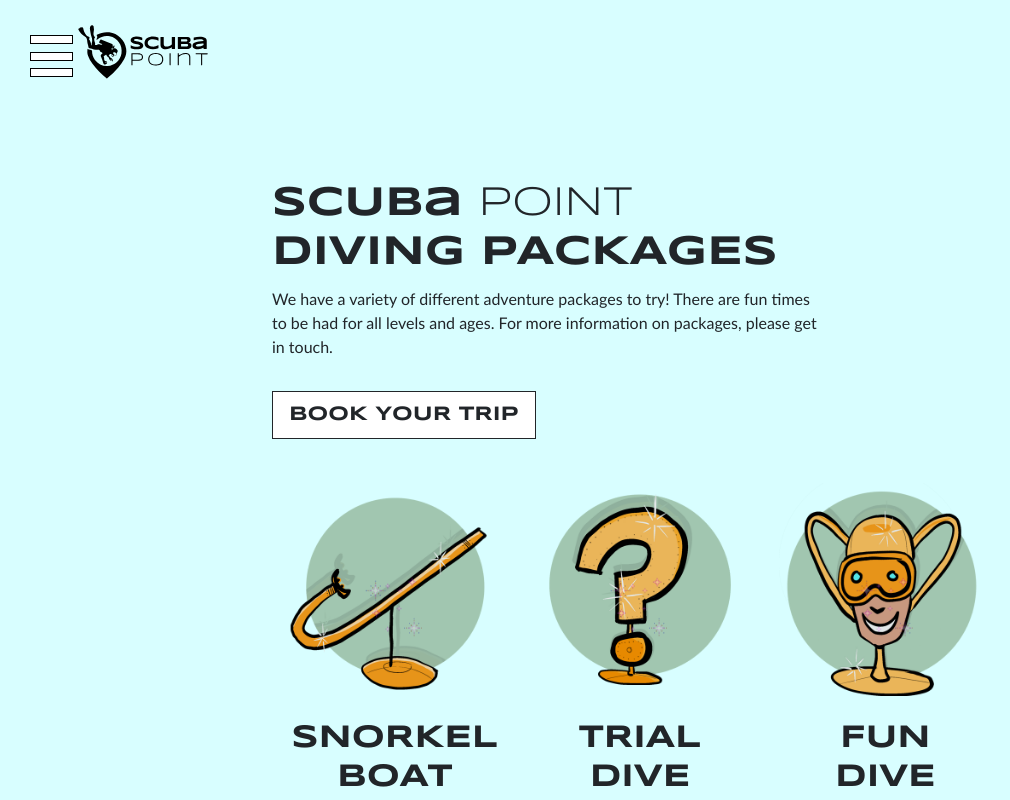
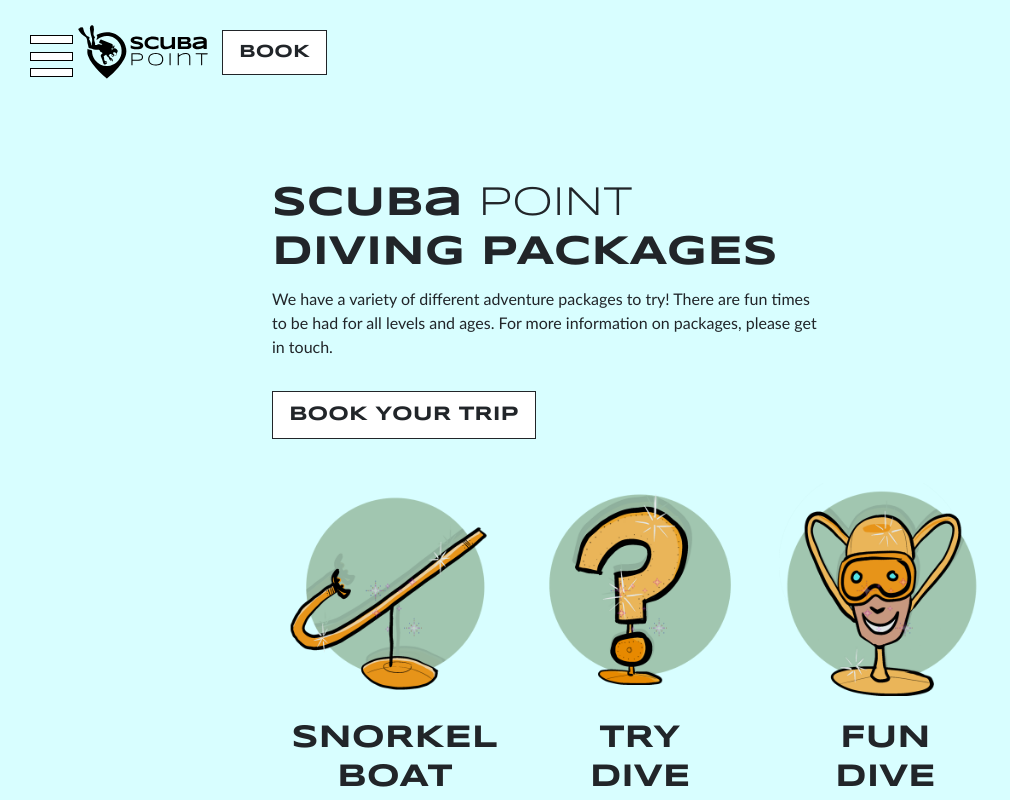
Before and after one commit to Artchibald/scuba-point, a React (Create React App) app: page /projects/scuba-point/packages in a window 1280 px wide. Shown: the top 800 px of the page, without its empty margins (0-1010 px from the left). Built offline with nearby package versions, Linux system fonts and the light colour scheme.

Commit message:
amends starting

```diff
--- a/src/assets/css/Nav.scss
+++ b/src/assets/css/Nav.scss
@@ -3,6 +3,21 @@
     position: absolute;
     top: 0;
     left: 0;
+    .nav_booking {
+        position: absolute;
+        top: 6px;
+        left: 170px;
+        @media (min-width: 660px) {
+            top: 30px;
+            left: 222px;
+        }
+        button {
+            font-size: 16px;
+            @media (min-width: 660px) {
+                font-size: 18px;
+            }
+        }
+    }
     img.logo {
         width: 96px;
         height: auto;
--- /dev/null
+++ b/src/assets/js/BookingsModalNav.tsx
@@ -0,0 +1,33 @@
+import React, { useState } from 'react';
+import Button from 'react-bootstrap/Button';
+import Modal from 'react-bootstrap/Modal';
+import BookingForm from "./BookingForm"
+import './../css/modal.scss'
+import 'bootstrap/dist/css/bootstrap.min.css';
+function BookingsModalNav() {
+ const [show, setShow] = useState(false);
+ const handleClose = () => setShow(false);
+ const handleShow = () => setShow(true);
+ return (
+  <>
+   <Button variant="primary" className="btn btn-outline-dark btn-lg" onClick={handleShow}>
+    BOOK
+   </Button>
+
+   <Modal
+    show={show}
+    onHide={handleClose}
+    keyboard={false}
+   >
+    <Modal.Header closeButton>
+     <Modal.Title><h2 className='mt-3'>BOOK NOW 🤿🎉</h2></Modal.Title>
+    </Modal.Header>
+    <Modal.Body>
+     <BookingForm />
+    </Modal.Body>
+   </Modal>
+  </>
+ )
+}
+
+export default BookingsModalNav
--- a/src/assets/js/Nav.tsx
+++ b/src/assets/js/Nav.tsx
@@ -1,6 +1,6 @@
 import React from 'react'
-
 import { Link } from "react-router-dom";
+import BookingsModalNav from './BookingsModalNav';
 import "./../css/Nav.scss"
 import LogoLight from "./../img/scuba-point.svg";
 function showMenu() {
@@ -61,7 +61,13 @@
         <Link to="/">
           <img src={LogoLight} alt="Scuba Point Logo" className="logo" />
         </Link>
-
+        <div
+          className='col-12 col-xl-12 mb-2'
+        >
+          <br />
+          <div className="nav_booking">
+            <BookingsModalNav /></div>
+        </div>
       </header>
 
     </>
--- a/src/assets/js/Packages.tsx
+++ b/src/assets/js/Packages.tsx
@@ -165,7 +165,7 @@
                   >
                     <img className="img-fluid w-100" src={trial} alt="Scuba Point Packages" />
                     <div className="sparkle"></div>
-                    <h2 className="text-center pt-4">TRIAL<br />DIVE</h2>
+                    <h2 className="text-center pt-4">TRY<br />DIVE</h2>
                     <p className="text-center">Try scuba diving for the first time and see if it is your type of cake.</p>
                     <span className="btn btn-outline-dark btn-lg mx-auto w-75 d-block mb-3" onClick={handlePackage2Show}>READ&nbsp;MORE</span>
                     <Modal
```
Also changed, not shown: src/assets/img/boat.png.
